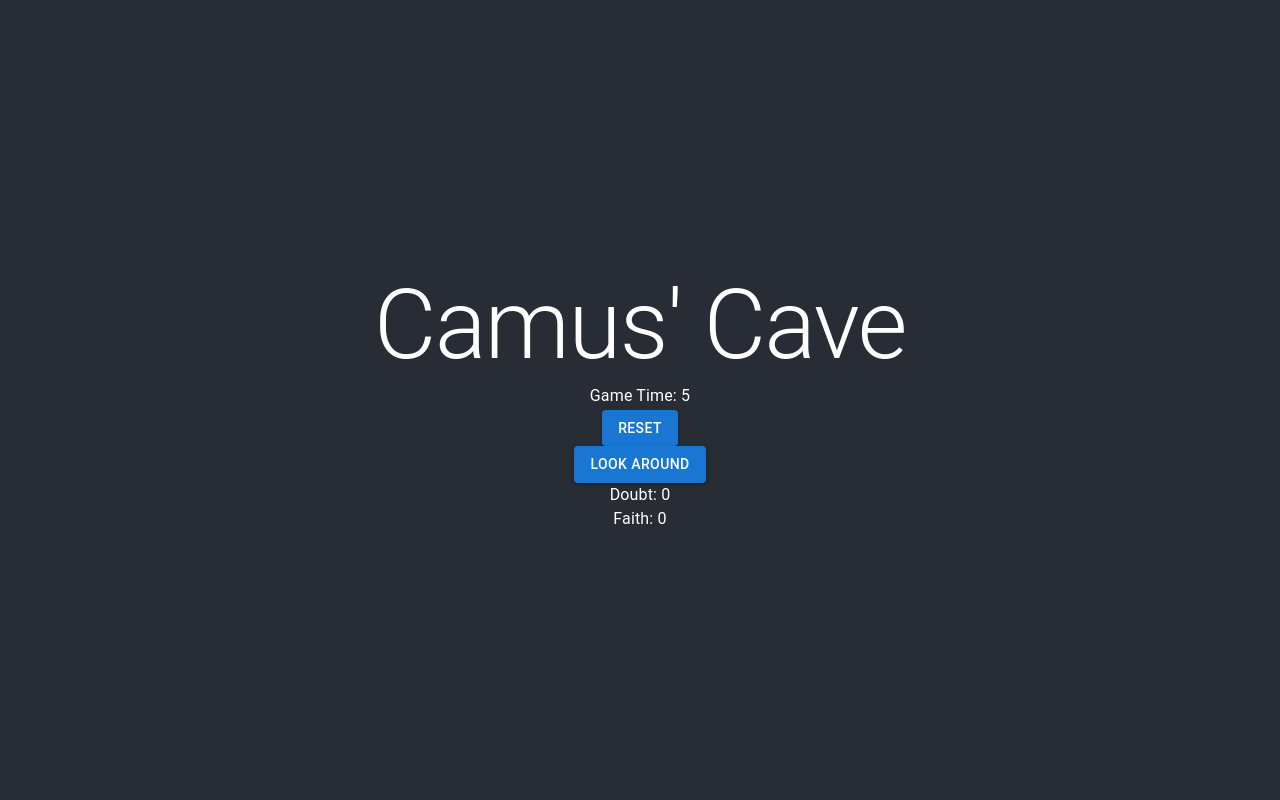
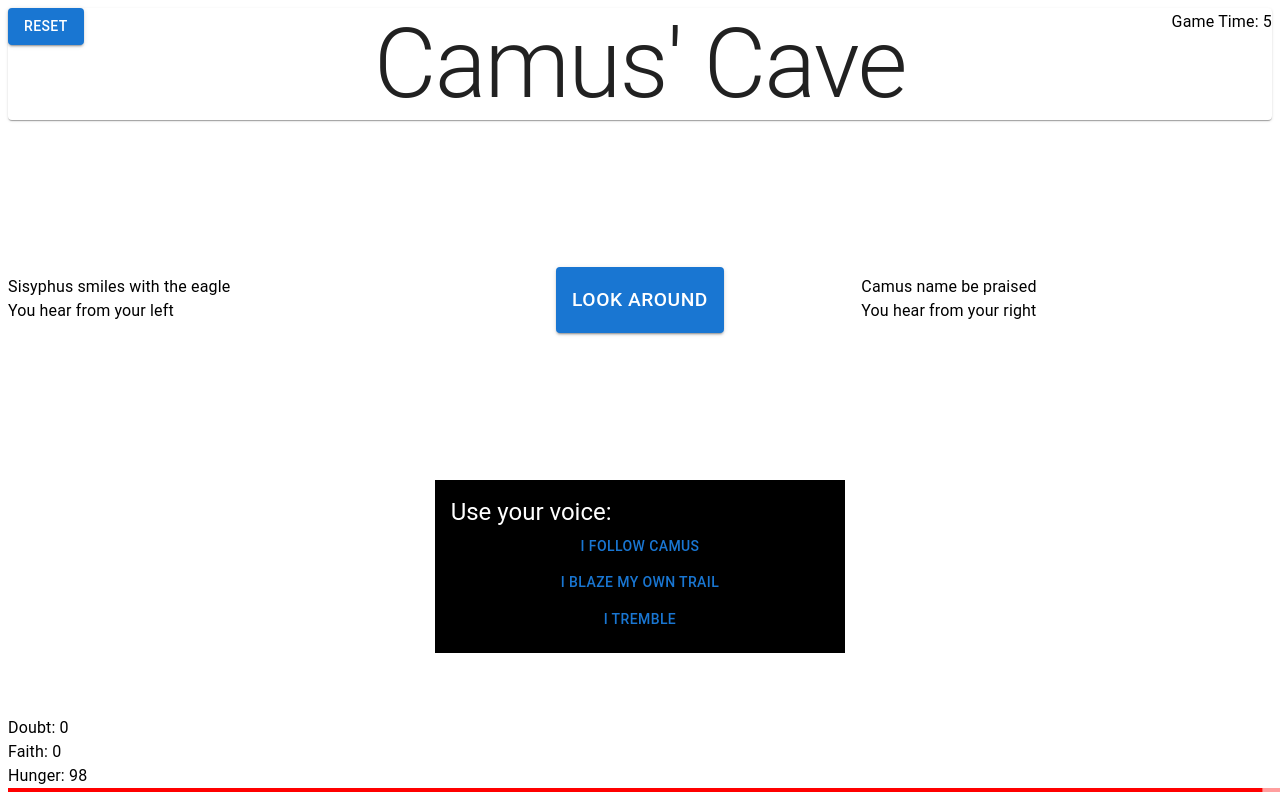
Before and after one commit to flythruthechaos/camus-cave, a React (Create React App) app: page / in a window 1280 px wide. Built offline with nearby package versions, Linux system fonts and the light colour scheme.

Commit message:
added progress bar for health and formatting

```diff
--- a/src/App.tsx
+++ b/src/App.tsx
@@ -4,7 +4,18 @@ import "./App.css";
 import { useDialogueSelector } from "./dialogueSelector";
 import { useGameLogic } from "./gameLogic";
 import { DialogueCategory } from "./types";
-import { Button, Typography } from "@mui/material";
+import { Button, Typography, LinearProgress, createTheme, ThemeProvider, Box, Grid, Card } from "@mui/material";
+
+
+//This needs to be separated into a full theme file
+const theme = createTheme({
+  palette: {
+    secondary: {
+      main: '#ff0000', // or any shade of red you want
+    },
+  },
+});
+
 
 const GameComponent = () => {
   const dispatch = useDispatch();
@@ -23,7 +34,7 @@ const GameComponent = () => {
     setSelectedDialogue5,
   } = useDialogueSelector();
 
-  const { time, faith, doubt, handleDoubt, handleReset } =
+  const { time, faith, doubt, handleDoubt, handleReset, hunger } =
     useGameLogic(
       setSelectedDialogue1,
       setSelectedDialogue2,
@@ -56,37 +67,110 @@ const GameComponent = () => {
   //Write a function that will dispatch the incrementDoubt action on click with a payload of 1
 
   // Add JSX for your game component
+//   return (
+//     <ThemeProvider theme={theme}>
+//     <div className="App-header">
+//       <Typography variant="h1">Camus' Cave</Typography>
+//       <Typography variant="subtitle1">Game Time: {time}</Typography>
+//       <Button variant="contained" onClick={handleReset}>
+//         Reset
+//       </Button>
+//       <Button variant="contained" onClick={handleTimer}>
+//         Look Around
+//       </Button>
+//       {selectedDialogue3 && (
+//         <Button variant="contained" onClick={handleDoubt}>
+//           {selectedDialogue3}
+//         </Button>
+//       )}
+//       {selectedDialogue4 && (
+//         <Button variant="contained" onClick={handleDoubt}>
+//           {selectedDialogue4}
+//         </Button>
+//       )}
+//       {selectedDialogue5 && (
+//         <Button variant="contained" onClick={handleDoubt}>
+//           {selectedDialogue5}
+//         </Button>
+//       )}
+//       <Typography>{selectedDialogue1}</Typography>
+//       <Typography>{selectedDialogue2}</Typography>
+//       <Typography>Doubt: {doubt}</Typography>
+//       <Typography>Faith: {faith}</Typography>
+//       <Typography>Hunger: {hunger}</Typography>
+//       <Box sx={{ width: '80%' }}>
+//       <LinearProgress
+//         variant="determinate"
+//         value={hunger}
+//         color="secondary" // set the color to secondary to use the red color from the theme
+//       />
+//       </Box>
+//     </div>
+//     </ThemeProvider>
+//   );
+// };
+
+// Inside your GameComponent function
 return (
-    <div className="App-header">
-      <Typography variant="h1">Camus' Cave</Typography>
-      <Typography variant="subtitle1">Game Time: {time}</Typography>
-      <Button variant="contained" onClick={handleReset}>
+  <ThemeProvider theme={theme}>
+    <Box sx={{ p: 1, position: 'fixed', top: 0, left: 0 }}>
+      <Button variant="contained" onClick={handleReset} color="primary">
         Reset
       </Button>
-      <Button variant="contained" onClick={handleTimer}>
+    </Box>
+
+    <Box sx={{ p: 1, position: 'fixed', top: 0, right: 0 }}>
+      <Typography variant="subtitle1">Game Time: {time}</Typography>
+    </Box>
+
+    <Grid container direction="column" justifyContent="space-between" alignContent='center' style={{ height: '100vh' }}>
+      <Grid item>
+        <Card sx={{ m: 1 }}>
+          <Typography sx={{ textAlign: 'center' }} variant="h1">Camus' Cave</Typography>
+        </Card>
+      </Grid>
+
+      <Grid item container>
+        <Grid item xs={4}>
+          <Box sx={{ m: 1 }}>
+            <Typography>{selectedDialogue1 ? selectedDialogue1: 'Sisyphus smiles with the eagle'}</Typography>
+            <Typography>You hear from your left</Typography>
+          </Box>
+        </Grid>
+        <Grid item xs={4} sx={{ display: 'flex', justifyContent: 'center', alignItems: 'center' }}>
+          <Button variant="contained" onClick={handleTimer} color="primary" sx={{ p: 2, fontSize: 'larger' }}>
             Look Around
           </Button>
-      {selectedDialogue3 && (
-        <Button variant="contained" onClick={handleDoubt}>
-          {selectedDialogue3}
-        </Button>
-      )}
-      {selectedDialogue4 && (
-        <Button variant="contained" onClick={handleDoubt}>
-          {selectedDialogue4}
-        </Button>
-      )}
-      {selectedDialogue5 && (
-        <Button variant="contained" onClick={handleDoubt}>
-          {selectedDialogue5}
-        </Button>
-      )}
-      <Typography>{selectedDialogue1}</Typography>
-      <Typography>{selectedDialogue2}</Typography>
+        </Grid>
+        <Grid item xs={4}>
+          <Box sx={{ m: 1 }}>
+            <Typography>{selectedDialogue2 ? selectedDialogue2 : 'Camus name be praised'}</Typography>
+            <Typography>You hear from your right</Typography>
+          </Box>
+        </Grid>
+      </Grid>
+
+      <Grid item container justifyContent="center" alignItems="center">
+        <Grid item xs={4}>
+          <Box sx={{ bgcolor: 'black', color: 'white', p: 2, m: 1, display: 'flex', flexDirection: 'column'}}>
+            <Typography variant="h5">Use your voice:</Typography>
+            <Button sx={{minHeight: '10px'}} onClick={handleDoubt}>{selectedDialogue3 ? selectedDialogue3 : 'I follow Camus'}</Button>
+            <Button sx={{minHeight: '10px'}} onClick={handleDoubt}>{selectedDialogue4 ? selectedDialogue4 : 'I blaze my own trail'} </Button>
+            <Button sx={{minHeight: '10px'}} onClick={handleDoubt}>{selectedDialogue5 ? selectedDialogue5 : 'I tremble'}</Button>
+          </Box>
+        </Grid>
+      </Grid>
+
+      <Grid item>
+        <Box sx={{ position: 'fixed', bottom: 0, left: 0, width: '100%', p: 1, bgcolor: 'background.default' }}>
           <Typography>Doubt: {doubt}</Typography>
           <Typography>Faith: {faith}</Typography>
-    </div>
+          <Typography>Hunger: {hunger}</Typography>
+          <LinearProgress variant="determinate" value={hunger} color="secondary" />
+        </Box>
+      </Grid>
+    </Grid>
+  </ThemeProvider>
 );
 };
-
 export default GameComponent;
--- a/src/gameLogic.ts
+++ b/src/gameLogic.ts
@@ -8,6 +8,7 @@ import {
   updateLastClickTime,
   reset,
   setIsLookingAround,
+  incrementHunger,
 } from "./store/gameSlice";
 import { useEffect, useRef } from "react";
 import doubtQuestions from "./constants/doubtConfig";
@@ -41,6 +42,13 @@ export const useGameLogic = (
     (state: RootState) => state.game.isLookingAround,
   );
   // ... all other state selectors
+
+useEffect(() => {
+    if (time % 10 === 0) {
+      dispatch(incrementHunger(-1));
+    }
+  }, [time, dispatch]);
+
 
   // ... all your handlers (handleDoubt, handleTimer, etc.)
   const handleDoubt = () => {
--- a/src/store/gameSlice.ts
+++ b/src/store/gameSlice.ts
@@ -15,7 +15,7 @@ const initialState: GameState = {
   time: 0,
   faith: 0,
   doubt: 0,
-  hunger: 0,
+  hunger: 100,
   lastClickTime: Date.now(),
   dialogue: 0,
   hasAnswered: false,
```
Lines whose indentation alone changed are shown as unchanged.
